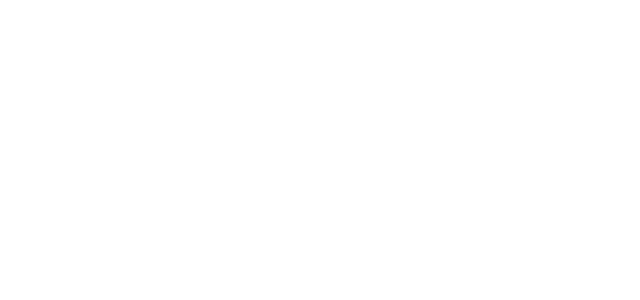
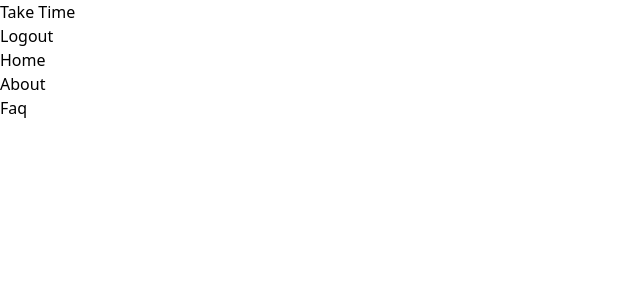
Before and after one commit to kalpizard/Team-4, a React (Vite) app in the folder Frontend/TakeTime/: page / in a window 1280 px wide. Before the commit this address had no page. Shown: the top 300 px of the page, without its empty margins (0-640 px from the left). Built offline with nearby package versions, Linux system fonts and the light colour scheme.

Commit message:
Navbar component

```diff
--- a/Frontend/TakeTime/package.json
+++ b/Frontend/TakeTime/package.json
@@ -15,7 +15,8 @@
     "cors": "^2.8.5",
     "jsrsasign": "^11.1.0",
     "react": "^18.3.1",
-    "react-dom": "^18.3.1"
+    "react-dom": "^18.3.1",
+    "react-router-dom": "^7.1.3"
   },
   "devDependencies": {
     "@eslint/js": "^9.17.0",
--- a/Frontend/TakeTime/src/TakeTime.jsx
+++ b/Frontend/TakeTime/src/TakeTime.jsx
@@ -1,11 +1,10 @@
-
-import {Routing} from '../src/router/Routing.jsx'
+import { Routing } from '../src/router/Routing.jsx';
+import Header from './components/Header.jsx';
 export function TakeTime() {
   return (
     <>
-      <h1>
-      <Routing/>
-      </h1>
+      <Header />
+      <Routing />
     </>
-  )
+  );
 }
--- /dev/null
+++ b/Frontend/TakeTime/src/components/Header.jsx
@@ -0,0 +1,46 @@
+import { Link, useNavigate } from 'react-router-dom';
+
+const Header = () => {
+  const pagesList = [
+    {
+      path: '/home',
+      label: 'Home',
+    },
+    {
+      path: '/about',
+      label: 'About',
+    },
+    {
+      path: '/faq',
+      label: 'Faq',
+    },
+  ];
+
+  const navigate = useNavigate();
+
+  const handleLogout = () => {
+    document.cookie = 'refresh_token=;expires=Thu, 01 Jan 1970 00:00:01 GMT;';
+    document.cookie = 'access_token=;expires=Thu, 01 Jan 1970 00:00:01 GMT;';
+    navigate('/home');
+  };
+
+  return (
+    <header>
+      <div>
+        <div>Take Time</div>
+        <button onClick={() => handleLogout()}>Logout</button>
+      </div>
+      <div>
+        <ul>
+          {pagesList.map((e) => (
+            <li key={e.path}>
+              <Link to={e.path}>{e.label}</Link>
+            </li>
+          ))}
+        </ul>
+      </div>
+    </header>
+  );
+};
+
+export default Header;
--- a/Frontend/TakeTime/src/main.jsx
+++ b/Frontend/TakeTime/src/main.jsx
@@ -1,10 +1,13 @@
-import { StrictMode } from 'react'
-import { createRoot } from 'react-dom/client'
-import './styles.css'
-import { TakeTime } from './TakeTime.jsx'
+import { StrictMode } from 'react';
+import { createRoot } from 'react-dom/client';
+import { BrowserRouter } from 'react-router-dom';
+import './styles.css';
+import { TakeTime } from './TakeTime.jsx';
 
 createRoot(document.getElementById('root')).render(
   <StrictMode>
-    <TakeTime />
-  </StrictMode>,
-)
+    <BrowserRouter>
+      <TakeTime />
+    </BrowserRouter>
+  </StrictMode>
+);
--- a/Frontend/TakeTime/src/router/Routing.jsx
+++ b/Frontend/TakeTime/src/router/Routing.jsx
@@ -1,16 +1,12 @@
-import { BrowserRouter as Router,Routes,Route} from 'react-router-dom'
-import {Login} from '../auth/pages/Login'
-import { PrincipalPage } from '../TakeTime/pages/PrincipalPage'
+import { Routes, Route } from 'react-router-dom';
+import { Login } from '../auth/pages/Login';
+import { PrincipalPage } from '../TakeTime/pages/PrincipalPage';
 
-export const Routing = () =>{
+export const Routing = () => {
   return (
-    <div id='root'>
-        <Router>
-          <Routes>
-            <Route path="/login" element={<Login />} />
-            <Route path="/home" element={<PrincipalPage />} />
-          </Routes>
-        </Router>
-    </div>
-  )
-}
+    <Routes>
+      <Route path='/login' element={<Login />} />
+      <Route path='/home' element={<PrincipalPage />} />
+    </Routes>
+  );
+};
```
Also changed, not shown: 1 other file (tests, documents, lock files or other folders).
